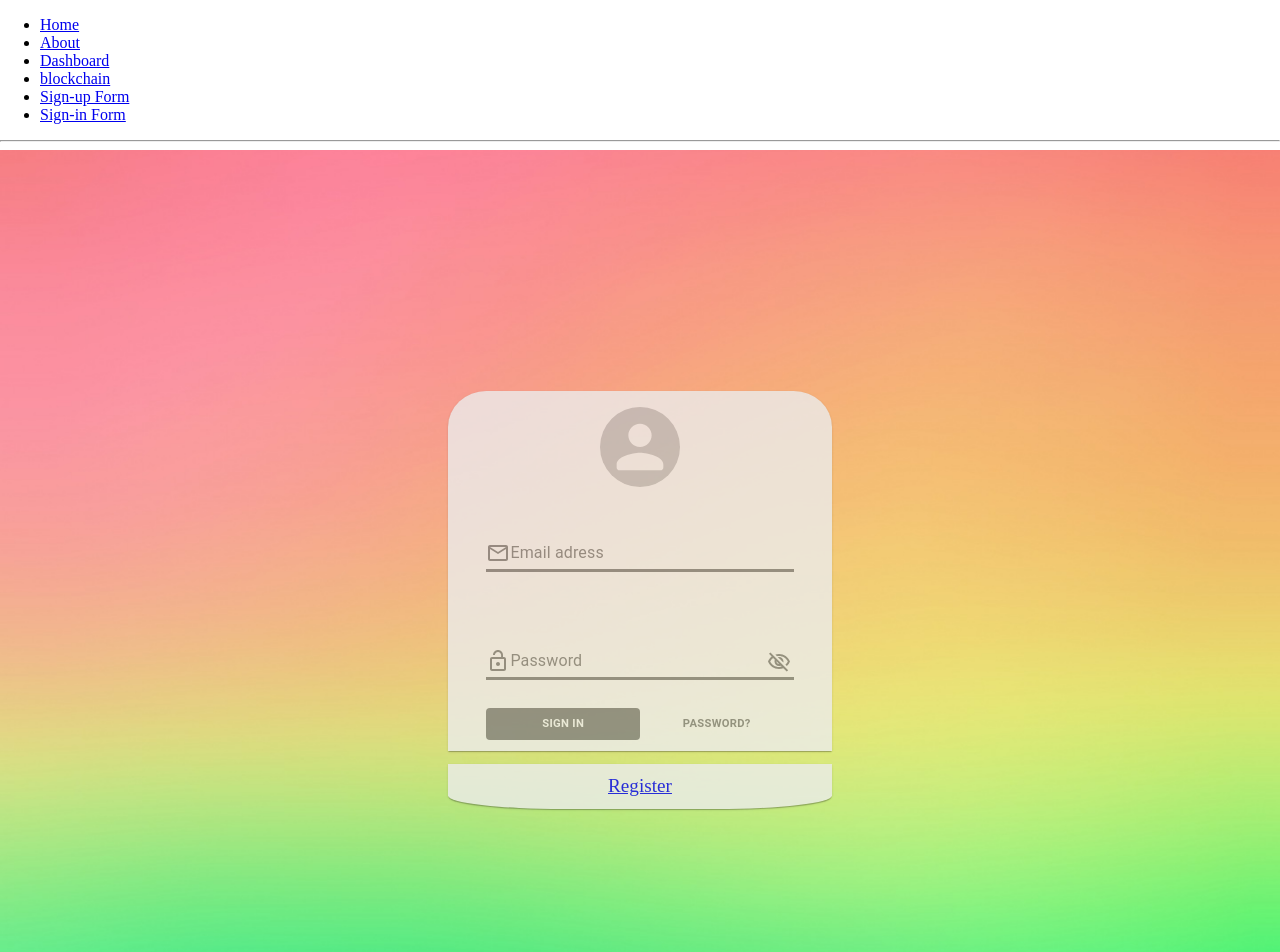
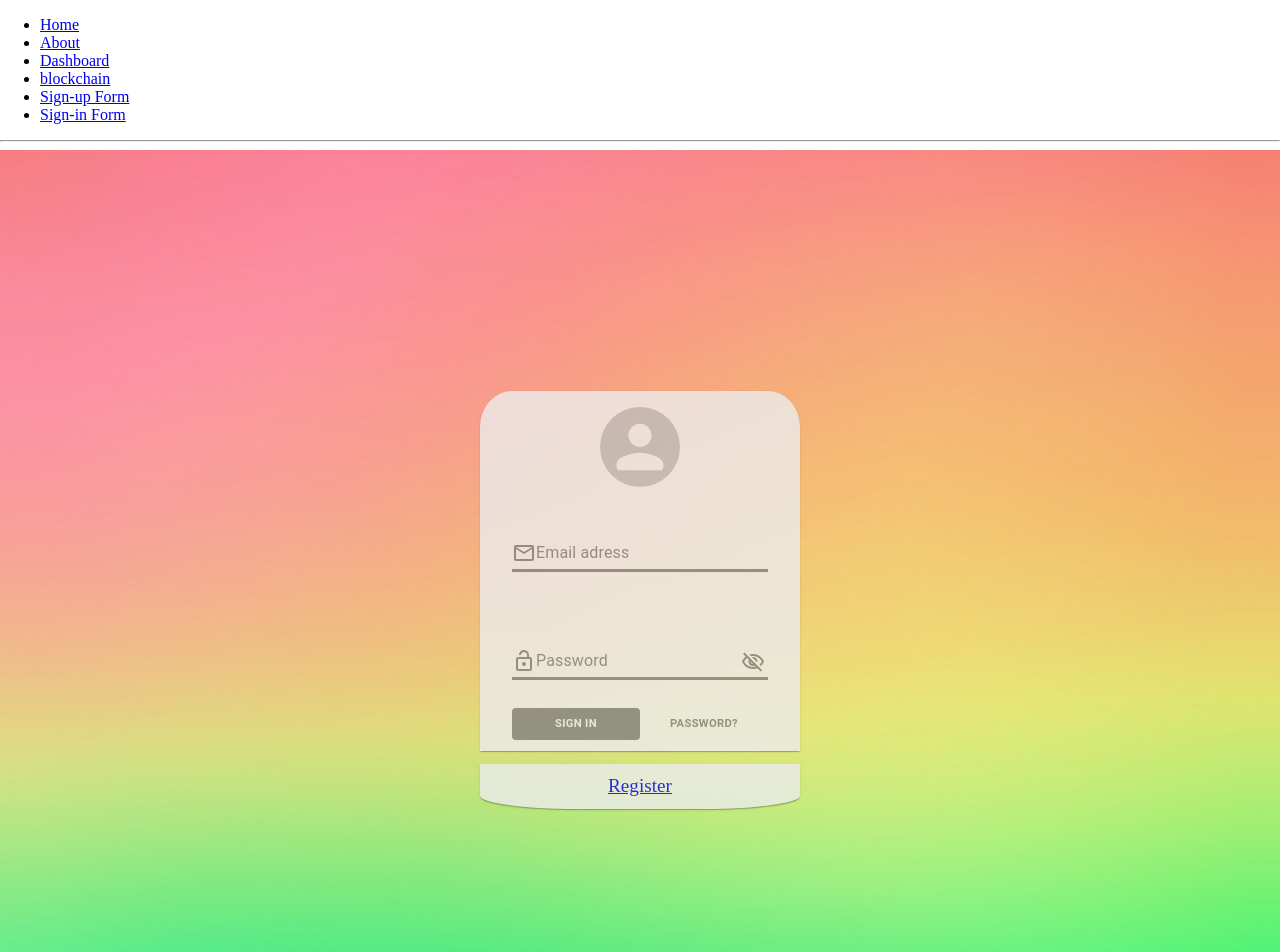
Before and after one commit to ipsonmoulinga/blockchainreactfront, a React (Create React App) app: page /signin in a window 1280 px wide. Shown: the top 952 px of the page. Built offline with nearby package versions, Linux system fonts and the light colour scheme.

Commit message:
responsive

```diff
--- a/src/style/Sign.css
+++ b/src/style/Sign.css
@@ -19,7 +19,7 @@
     justify-content: space-evenly;
     align-items: center;
     height: 40%;
-    width: 30%;
+    width: 25%;
     background-color: rgb(236, 236, 236);
     opacity:80%;
     border-radius: 10% 10% 0 0;
@@ -83,7 +83,7 @@
     justify-content:center;
     align-items:center;
     height:5%;
-    width:30%;
+    width:25%;
     border-radius: 0 0 30% 30% ;
 }
 .loginRegisterForm{
```
